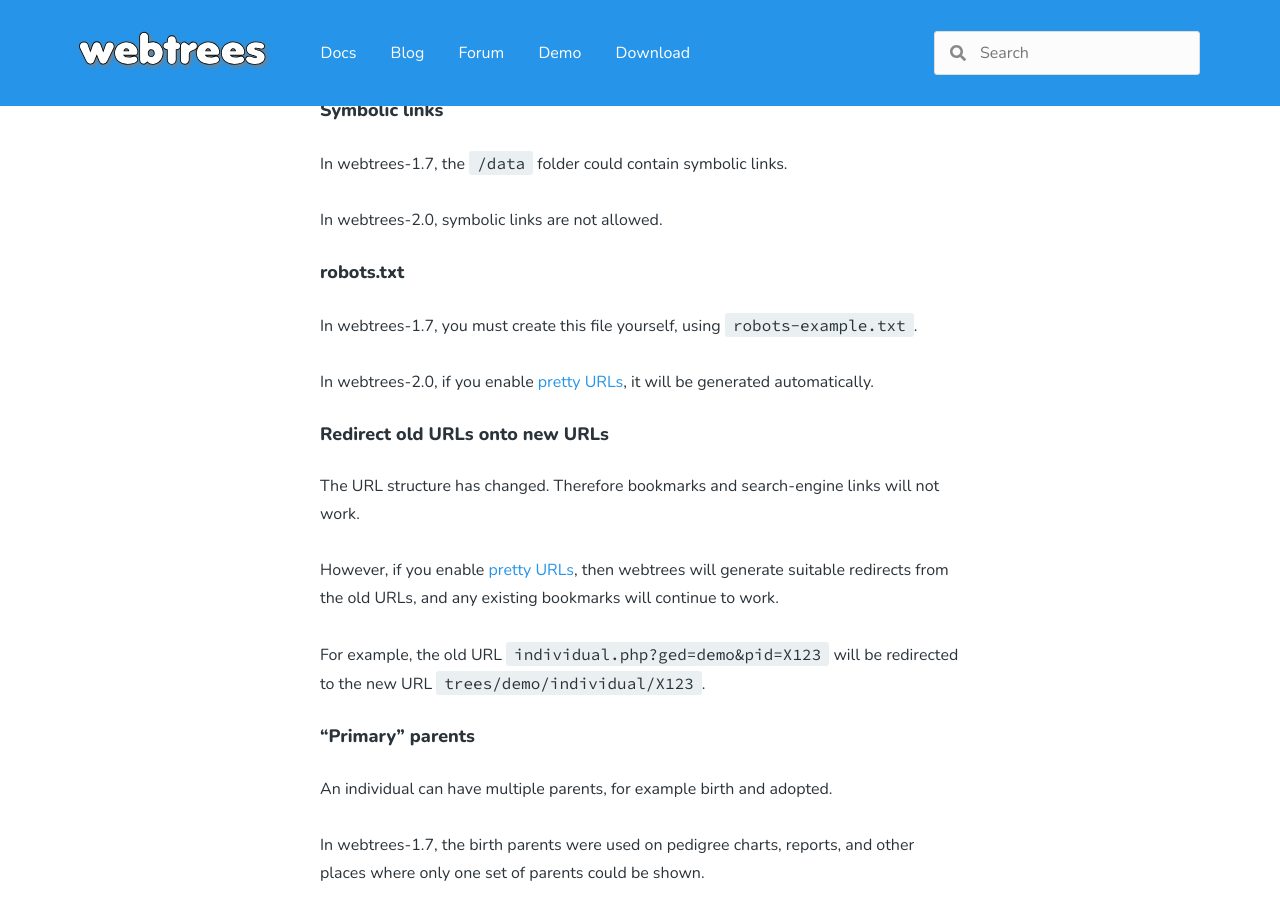
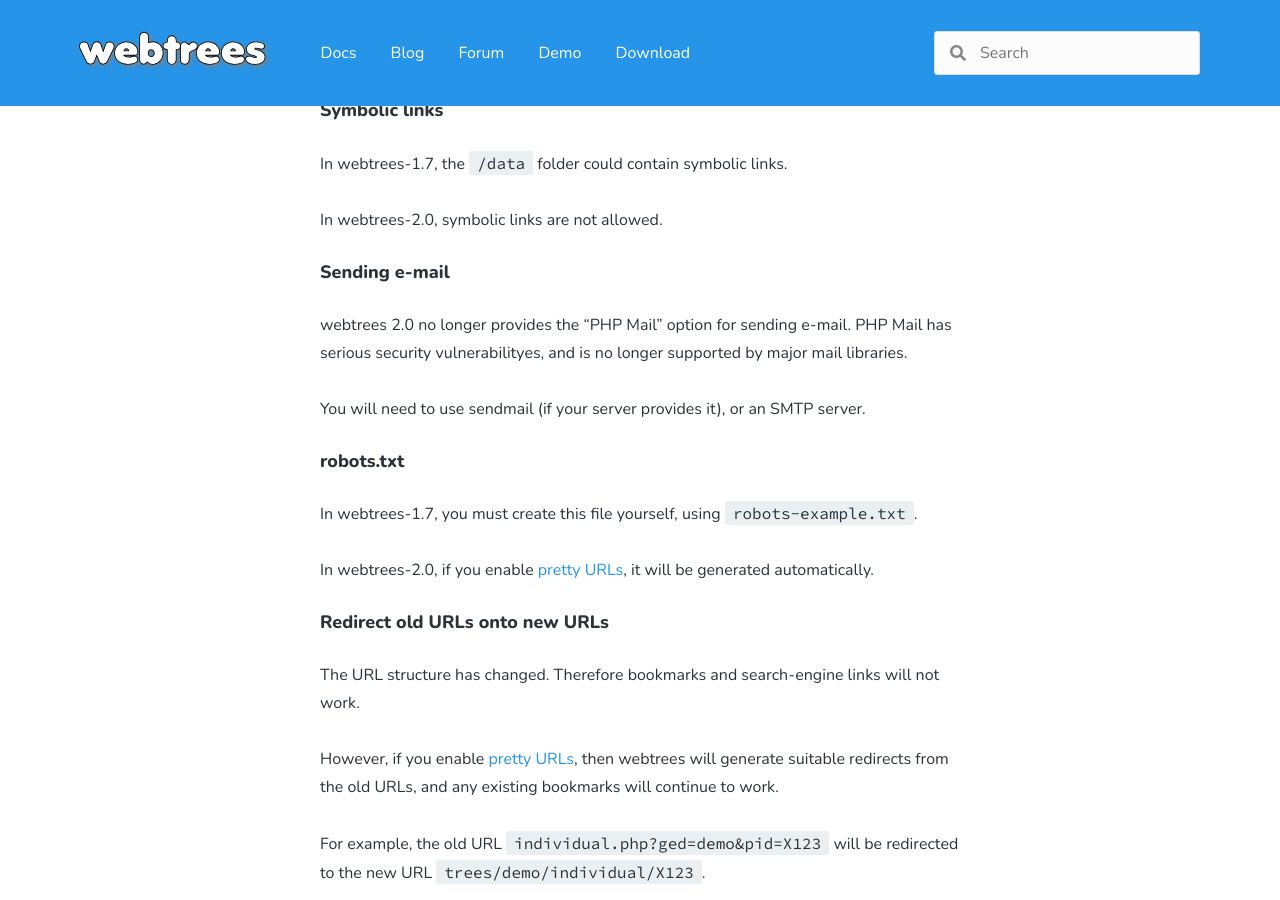
Before and after one commit to webtrees/webtrees.github.io, a Jekyll site: the page built from upgrade.md, in a window 1280 px wide and 900 px high, scrolled down 1106 px. Built offline with Jekyll 4.4.1, drawn with Linux system fonts in a browser that asks for light colours; nearby versions of some CDN libraries.

Commit message:
Email changes

```diff
--- a/upgrade.md
+++ b/upgrade.md
@@ -34,6 +34,14 @@ In webtrees-2.0, this is not allowed. Media files and folders must live entirely
 In webtrees-1.7, the `/data` folder could contain symbolic links.
 
 In webtrees-2.0, symbolic links are not allowed.
+
+### Sending e-mail
+
+webtrees 2.0 no longer provides the “PHP Mail” option for sending e-mail.
+PHP Mail has serious security vulnerabilityes, and is no longer supported by
+major mail libraries.
+
+You will need to use sendmail (if your server provides it), or an SMTP server.
 
 ### robots.txt
 
```
